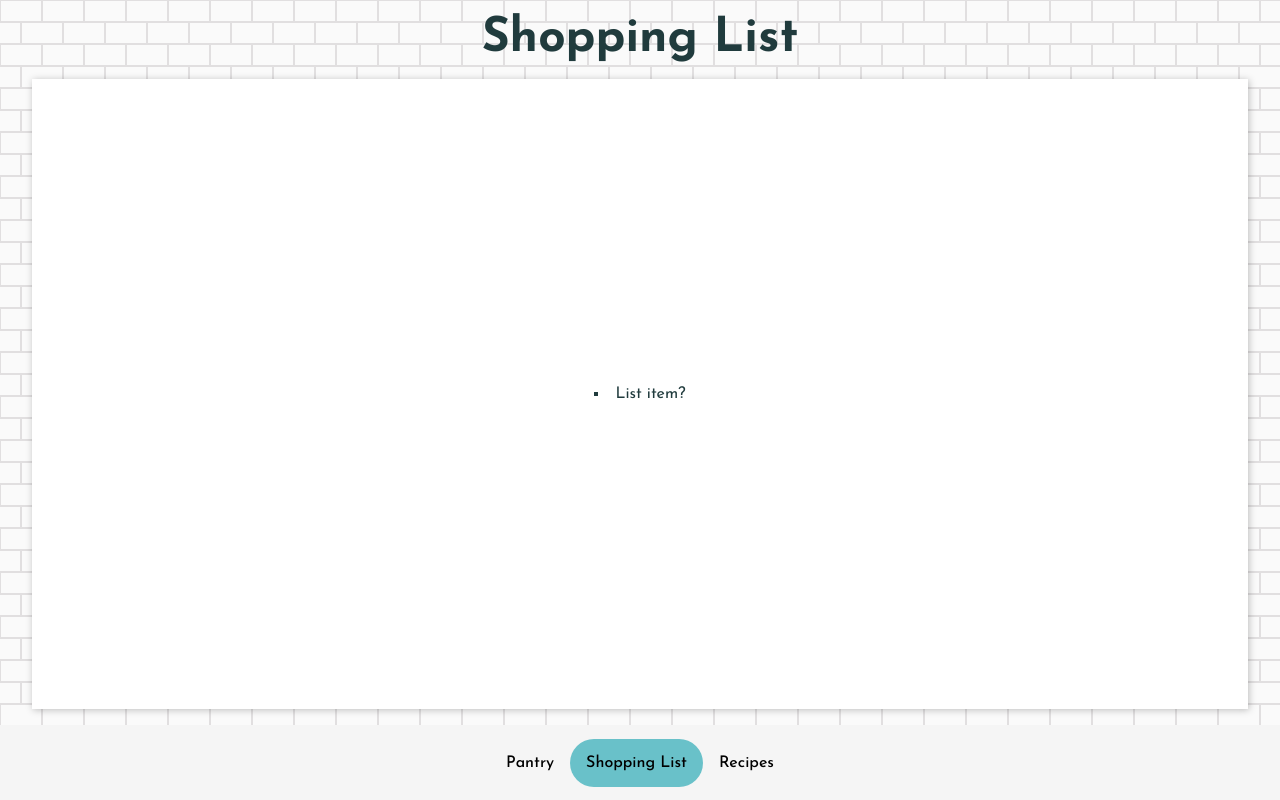
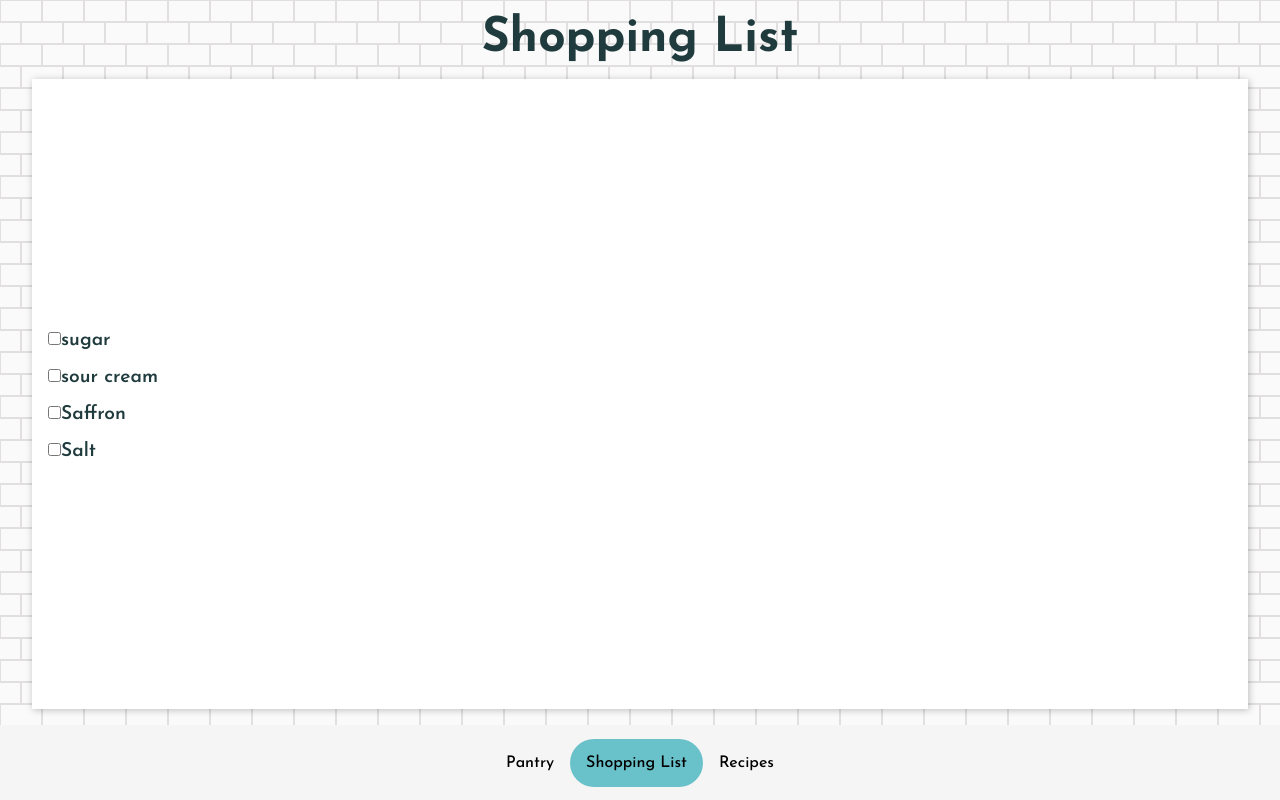
Before and after one commit to wingmatt/kitchensyncc, a Next.js app: page /list in a window 1280 px wide. Built offline with nearby package versions, Linux system fonts and the light colour scheme.

Commit message:
Create ShoppingListItem component

```diff
--- /dev/null
+++ b/components/ShoppingListItem.tsx
@@ -0,0 +1,23 @@
+import { useState } from "react";
+import { Ingredient as IngredientInterface } from "../types";
+import CollapsiblePanel from "./CollapsiblePanel";
+import styles from "../styles/components/Ingredient.module.css";
+import EditableInput from "./EditableInput";
+
+export default function ShoppingListItem(props: IngredientInterface) {
+  const [editing, setEditing] = useState(false);
+  const [checked, setChecked] = useState(false);
+
+  return (
+    <li className={styles.ingredient}>
+      <label>
+        <input
+          type="checkbox"
+          checked={checked}
+          onChange={() => setChecked(!checked)}
+        />
+        {props.ingredient}
+      </label>
+    </li>
+  );
+}
--- a/pages/list.tsx
+++ b/pages/list.tsx
@@ -1,10 +1,14 @@
 import Layout from '../components/Layout'
+import ShoppingListItem from '../components/ShoppingListItem'
 
 export default function List(){
   return (
     <Layout title="Shopping List">
-      <ul>
-        <li>List item?</li>
+      <ul className="content-list">
+        <ShoppingListItem quantity="1" unit="cup" ingredient="sugar" type="shopping" />
+        <ShoppingListItem quantity="1" unit="cup" ingredient="sour cream" type="shopping"/>
+        <ShoppingListItem quantity="1" unit="cup" ingredient="Saffron" type="shopping"/>
+        <ShoppingListItem quantity="1" unit="cup" ingredient="Salt" type="shopping"/>
       </ul>
     </Layout>
   )
```
